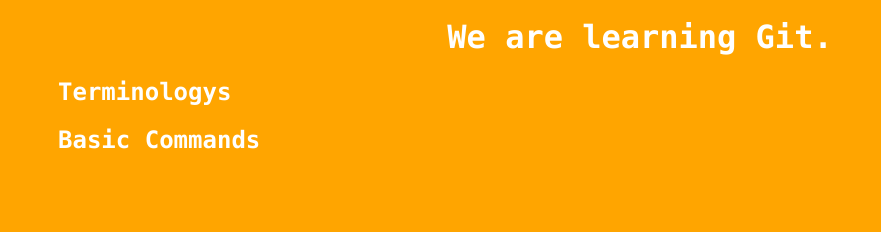
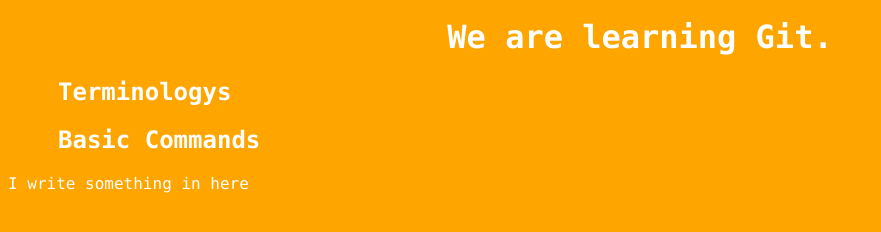
Before and after one commit to xiaozhx-pro/git_learning, a plain HTML site: page index.html in a window 1280 px wide. Shown: the part 190-422 px from the top of the page, without its empty margins (0-881 px from the left). Drawn offline with Linux system fonts and the light colour scheme.

```diff
--- a/index.html
+++ b/index.html
@@ -43,7 +43,7 @@
             </div>
         </div>
     </section>
-
+I write something in here
     <script src="js/script.js"></script>
 </body>
 </html>
```
